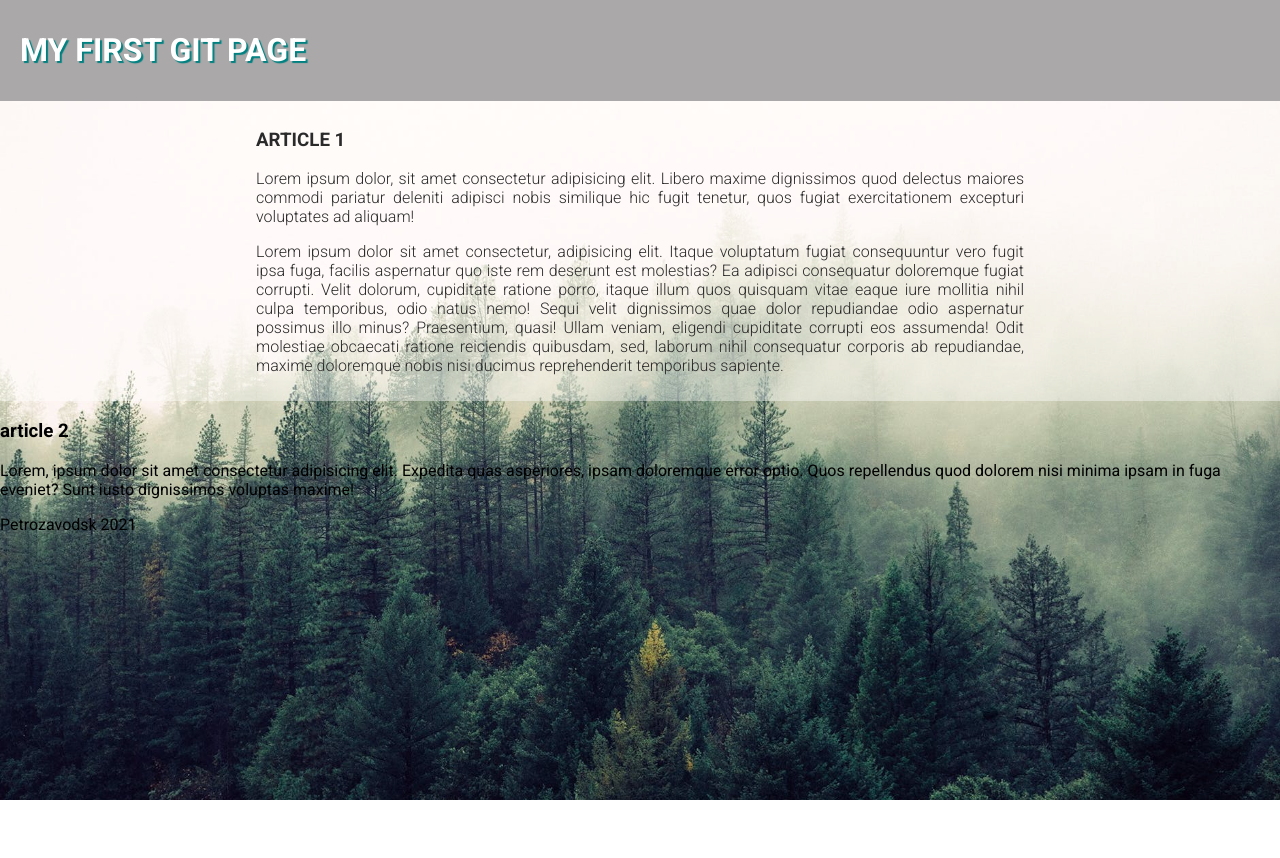
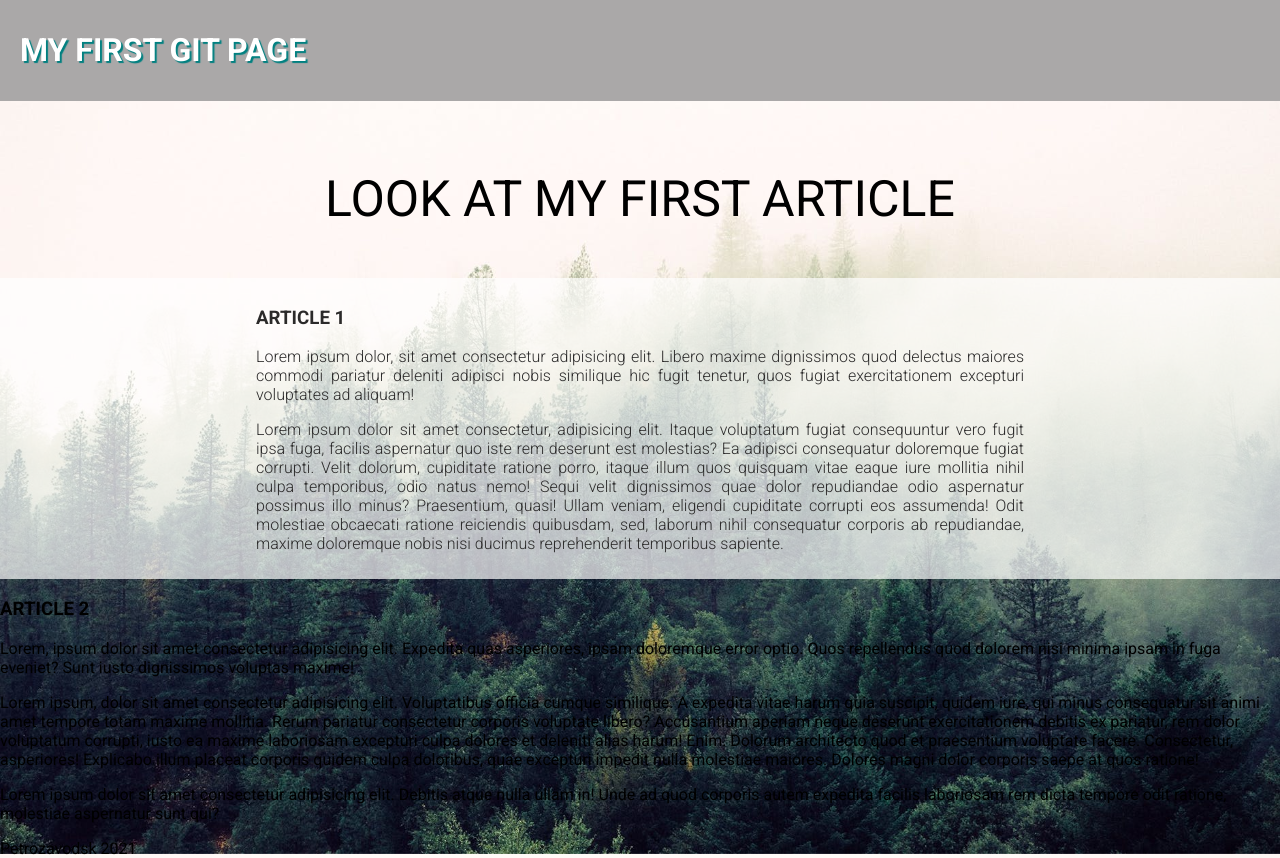
Before and after one commit to nikaklepinina/lesson-8-git-tryout, a plain HTML site: page index.html in a window 1280 px wide. Before the commit the page ends 800 px from the top, so only its background shows below. Drawn offline with Linux system fonts and the light colour scheme.

Commit message:
added and changed div

```diff
--- a/index.html
+++ b/index.html
@@ -12,6 +12,9 @@
   <h1>My first git page</h1>
     </header>
     <main>
+        <div class="intro">
+            <p>Look at my first article</p>
+        </div>
         <section>
             <article class="one">
                 <h3>article 1</h3>
@@ -25,6 +28,10 @@
             <article class="two">
                 <h3>article 2</h3>
                 <p>Lorem, ipsum dolor sit amet consectetur adipisicing elit. Expedita quas asperiores, ipsam doloremque error optio. Quos repellendus quod dolorem nisi minima ipsam in fuga eveniet? Sunt iusto dignissimos voluptas maxime!</p>
+                <p>Lorem ipsum, dolor sit amet consectetur adipisicing elit. Voluptatibus officia cumque similique. A expedita vitae harum quia suscipit, quidem iure, qui minus consequatur sit animi amet tempore totam maxime mollitia.
+                Rerum pariatur consectetur corporis voluptate libero? Accusantium aperiam neque deserunt exercitationem debitis ex pariatur, rem dolor voluptatum corrupti, iusto ea maxime laboriosam excepturi culpa dolores et deleniti alias harum! Enim.
+                Dolorum architecto quod et praesentium voluptate facere. Consectetur, asperiores! Explicabo illum placeat corporis quidem culpa doloribus, quae excepturi impedit nulla molestiae maiores. Dolores magni dolor corporis saepe at quos ratione!</p>
+                <p>Lorem ipsum dolor sit amet consectetur adipisicing elit. Debitis atque nulla ullam in! Unde ad quod corporis autem expedita facilis laboriosam rem dicta tempore odit ratione, molestiae aspernatur sunt qui?</p>
             </article>
         </section>
     </main>
--- a/style.css
+++ b/style.css
@@ -24,13 +24,22 @@ body {
     main {
         padding-top: 100px;
     }
+    .intro {
+        padding-top: 20px;
+        margin: 0 auto;
+    }
+    .intro>p {
+        text-align: center;
+        text-transform: uppercase;
+        font-size: 50px;
+    }
     .one {
         padding: 10px 20%;
-        background-color: rgba(255, 255, 255, 0.4);
+        background-color: rgba(255, 255, 255, 0.7);
         text-align: justify;
         font-weight: 300;
         color: rgb(43, 42, 42);
     }
-    .one>h3 {
+    .one>h3, .two>h3 {
         text-transform: uppercase;
     }
```
